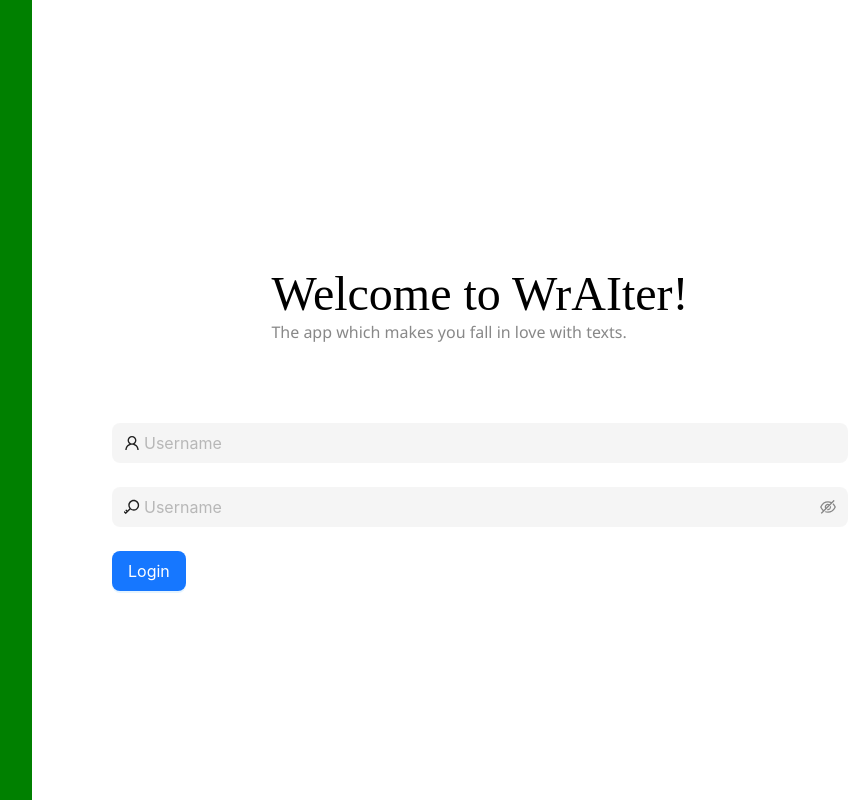
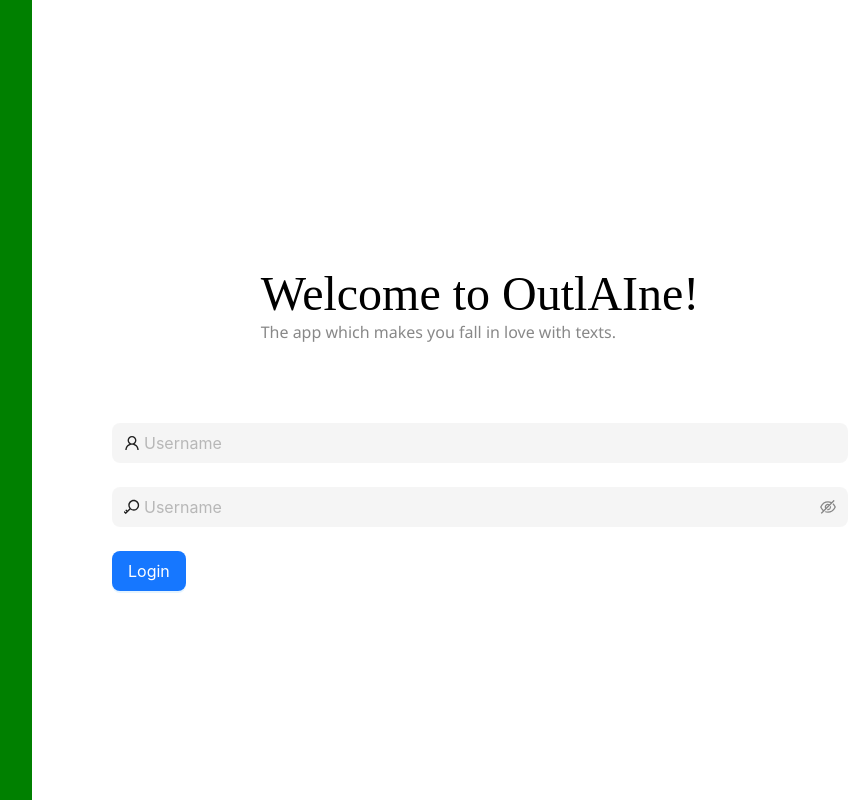
Before and after one commit to sukram42/creative-writing, a React (Vite) app: page /#/login in a window 1280 px wide. Shown: the whole page, without its empty margins (352-1219 px from the left). Built offline with nearby package versions, Linux system fonts and the light colour scheme; no server answers.

Commit message:
change name

```diff
--- a/index.html
+++ b/index.html
@@ -4,7 +4,7 @@
     <meta charset="UTF-8" />
     <link rel="icon" type="image/svg+xml" href="/vite.svg" />
     <meta name="viewport" content="width=device-width, initial-scale=1.0" />
-    <title>Outlaine</title>
+    <title>OutlAIne</title>
   </head>
   <body>
     <div id="root"></div>
--- a/src/views/login/login.view.tsx
+++ b/src/views/login/login.view.tsx
@@ -36,7 +36,7 @@ export function LoginView() {
             <div className="img"></div>
             <div className="loginForm">
                 <div className="textInfo">
-                    <div className="appName">Welcome to WrAIter!</div>
+                    <div className="appName">Welcome to OutlAIne!</div>
                     <div className="appDescription">
                         The app which makes you fall in love with texts.</div>
                 </div>
```
